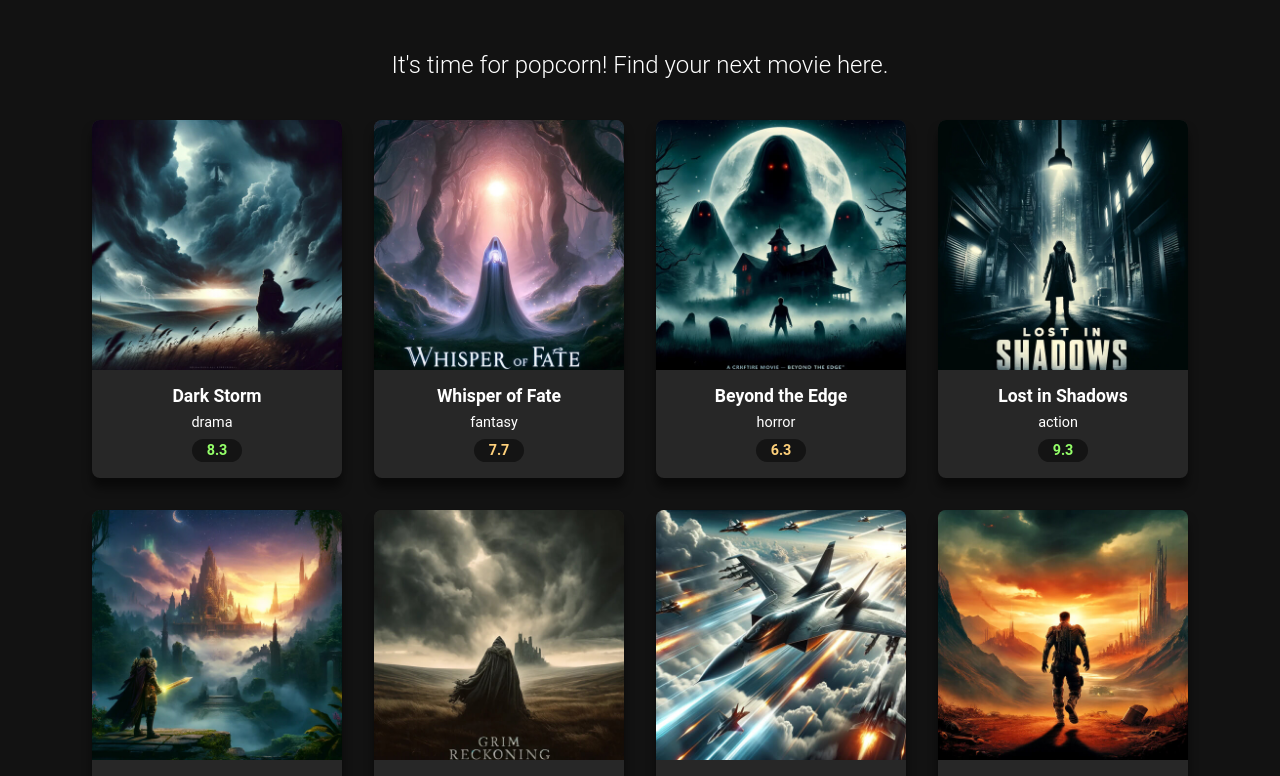
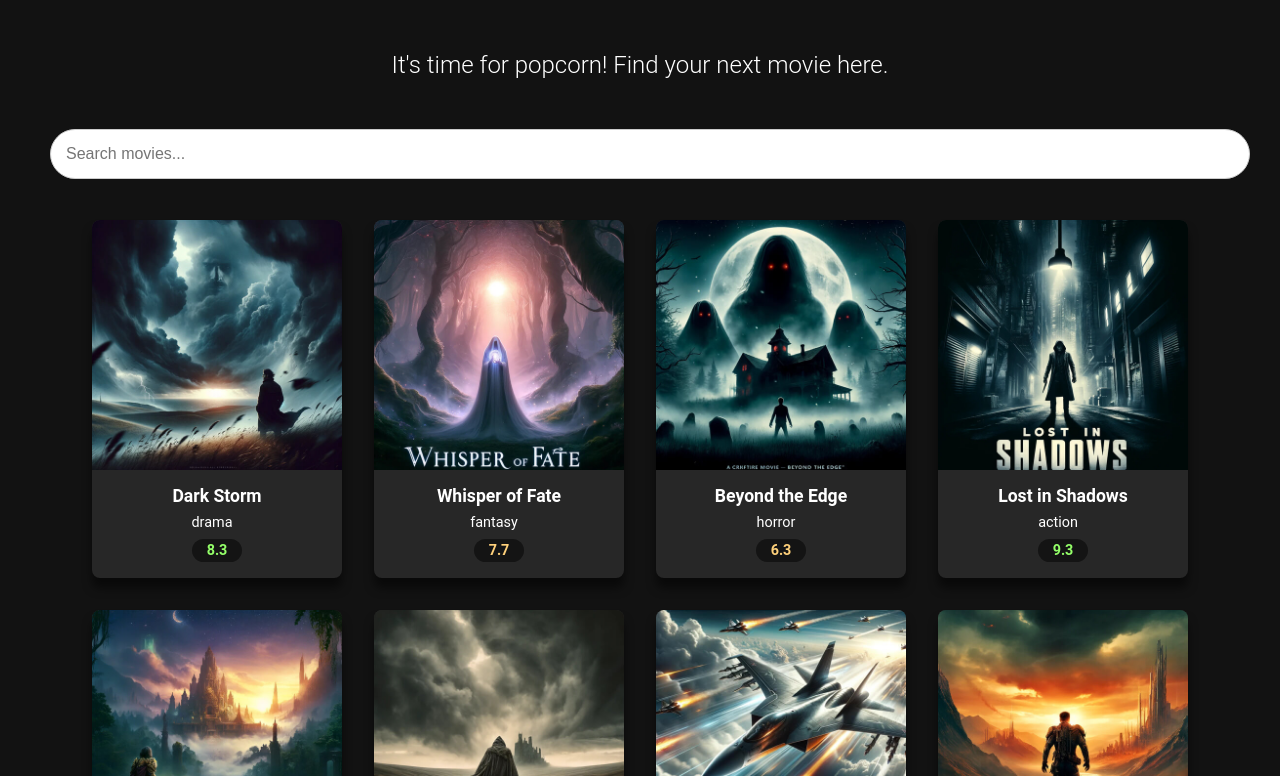
Before and after one commit to BruSalSprouts/moviedux, a React (Create React App) app: page / in a window 1280 px wide. Shown: the part 324-1100 px from the top of the page. Built offline with nearby package versions, Linux system fonts and the light colour scheme.

Commit message:
Added text filtering by Movie Titles

```diff
--- a/src/components/MoviesGrid.js
+++ b/src/components/MoviesGrid.js
@@ -9,24 +9,45 @@ export default function MoviesGrid(){
     // State to store the movies
     const [movies, setMovies] = useState([]);
 
+    // State to store the search term
+    const [searchTerm, setSearchTerm] = useState("");
+
     useEffect(() => {
         fetch("movies.JSON")
         .then(response => response.json())
         .then(data => setMovies(data))
-
     }, []);
 
+    // The handleSearchChange function is created to handle the search input change
+    const handleSearchChange = (e) => {
+        setSearchTerm(e.target.value);
+    };
+
+    // Takes the movies array and filters it based on the search term
+    const filteredMovies = movies.filter(movie =>
+        movie.title.toLowerCase().includes(searchTerm.toLowerCase())
+    )
+
     return (
-        <div className='movies-grid'>
+      <div>
+        <input
+            className="search-input"
+            type="text"
+            placeholder="Search movies..."
+            value={searchTerm}
+            onChange={handleSearchChange}
+        />
+        <div className="movies-grid">
           {
             // Loop through the movies array and create a div for each movie
             // The key attribute is required when creating a list of elements
 
-                movies.map(movie => (
+            filteredMovies.map((movie) => (
               // The MovieCard Component is used to display the movie details
               <MovieCard movie={movie} key={movie.id}></MovieCard>
             ))
           }
         </div>
+      </div>
     );
 }
```
Lines whose indentation alone changed are shown as unchanged.
